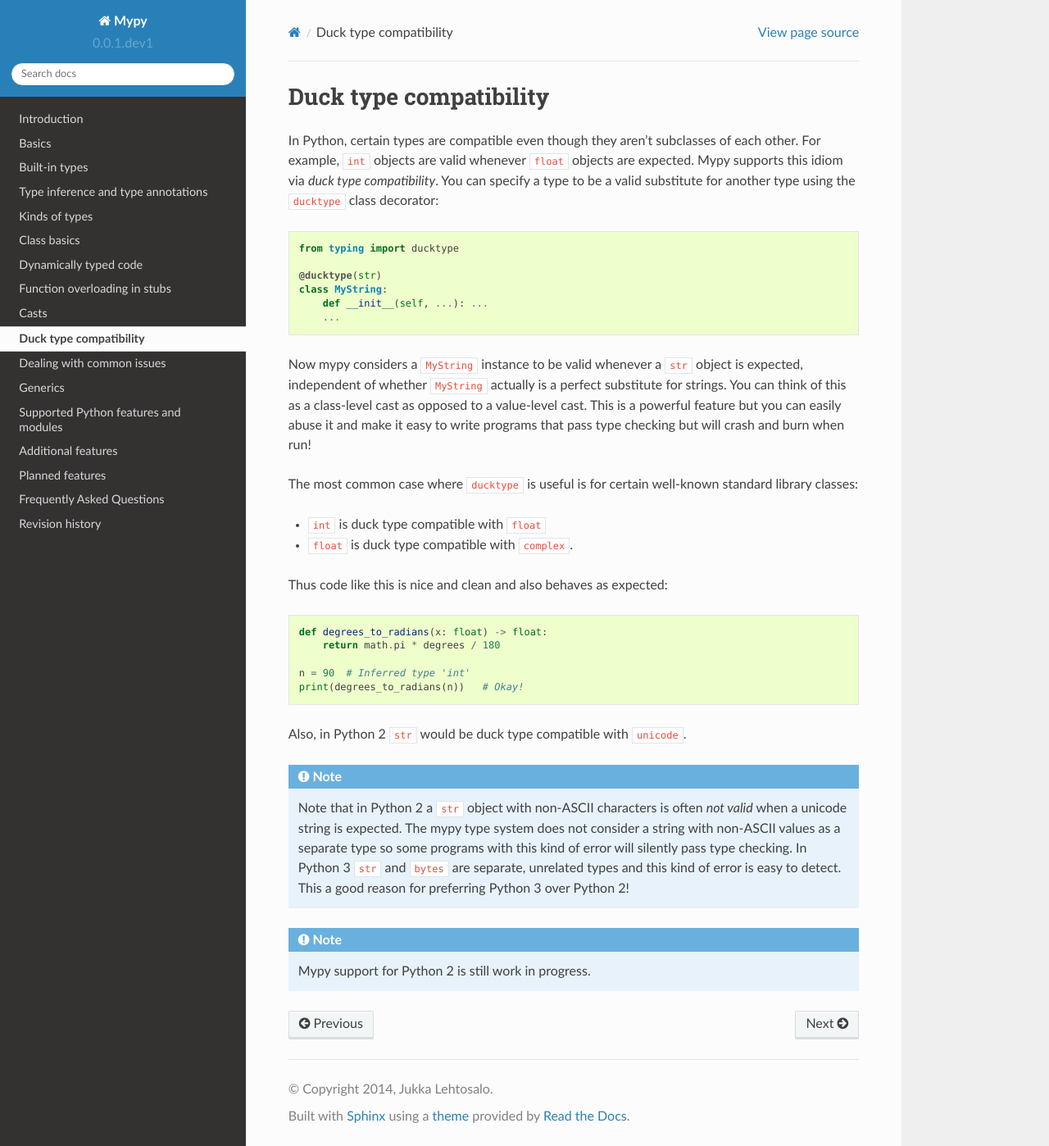
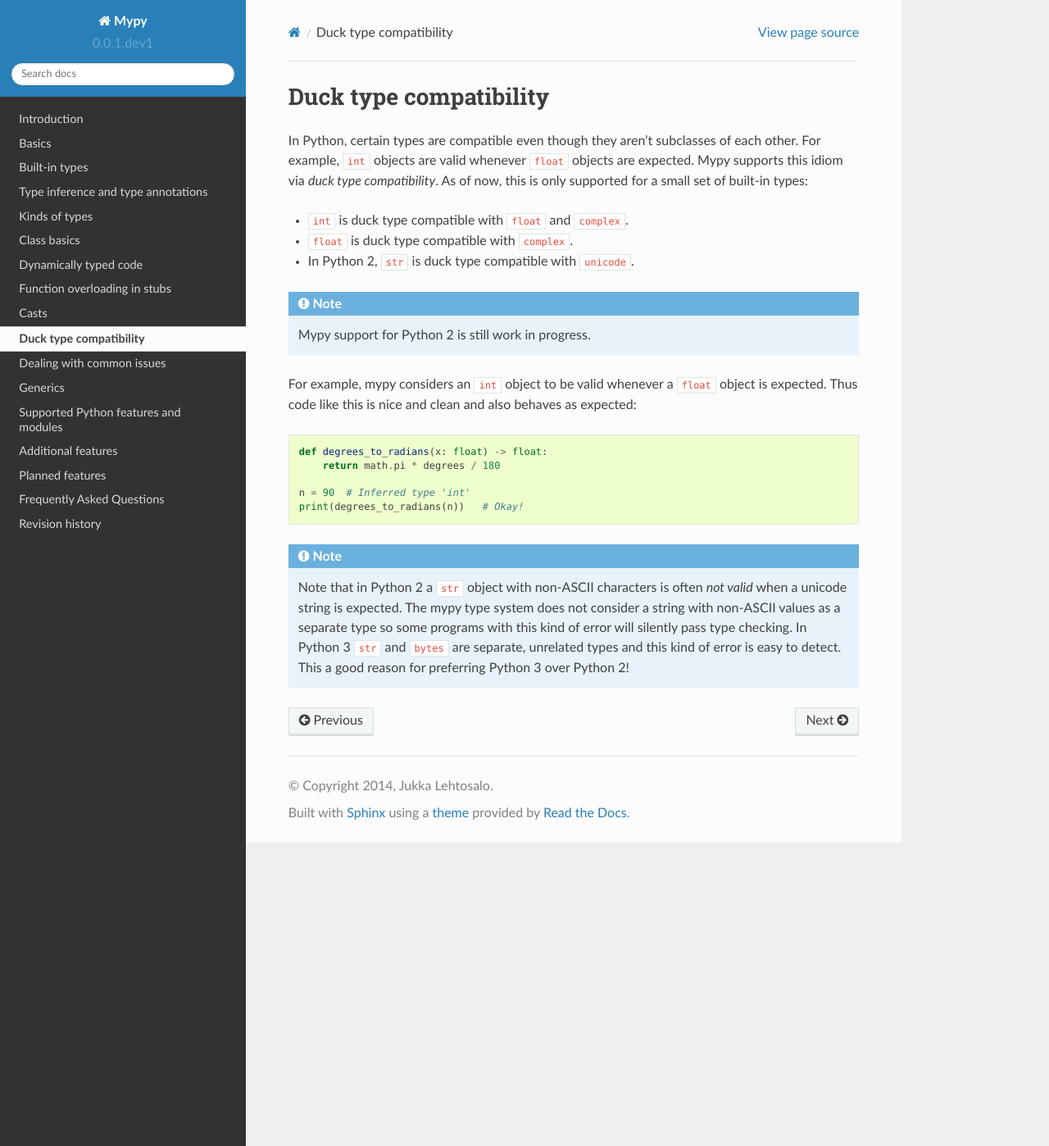
Before and after one commit to lucalysoft/mypy, a Sphinx documentation site: the page built from docs/source/duck_type_compatibility.rst, in a window 1280 px wide and 1398 px high. Shown: the whole window at 82% size. Built offline with Sphinx 7.4.7 and the Read the Docs theme 2.0.0, drawn with Linux system fonts in a browser that asks for light colours.

Commit message:
Update docs to not talk about the @ducktype decorator
@ducktype is an internal feature, since it's not part of PEP 484.

```diff
--- a/docs/source/duck_type_compatibility.rst
+++ b/docs/source/duck_type_compatibility.rst
@@ -3,33 +3,20 @@ Duck type compatibility
 
 In Python, certain types are compatible even though they aren't subclasses of
 each other. For example, ``int`` objects are valid whenever ``float`` objects
-are expected. Mypy supports this idiom via *duck type compatibility*. You can
-specify a type to be a valid substitute for another type using the ``ducktype``
-class decorator:
+are expected. Mypy supports this idiom via *duck type compatibility*. As of
+now, this is only supported for a small set of built-in types:
 
-.. code-block:: python
+* ``int`` is duck type compatible with ``float`` and ``complex``.
+* ``float`` is duck type compatible with ``complex``.
+* In Python 2, ``str`` is duck type compatible with ``unicode``.
 
-    from typing import ducktype
+.. note::
 
-    @ducktype(str)
-    class MyString:
-        def __init__(self, ...): ...
-        ...
+   Mypy support for Python 2 is still work in progress.
 
-Now mypy considers a ``MyString`` instance to be valid whenever a
-``str`` object is expected, independent of whether ``MyString``
-actually is a perfect substitute for strings. You can think of this as
-a class-level cast as opposed to a value-level cast. This is a powerful
-feature but you can easily abuse it and make it easy to write programs
-that pass type checking but will crash and burn when run!
-
-The most common case where ``ducktype`` is useful is for certain
-well-known standard library classes:
-
-* ``int`` is duck type compatible with ``float``
-* ``float`` is duck type compatible with ``complex``.
-
-Thus code like this is nice and clean and also behaves as expected:
+For example, mypy considers an ``int`` object to be valid whenever a
+``float`` object is expected.  Thus code like this is nice and clean
+and also behaves as expected:
 
 .. code-block:: python
 
@@ -38,8 +25,6 @@ Thus code like this is nice and clean and also behaves as expected:
 
    n = 90  # Inferred type 'int'
    print(degrees_to_radians(n))   # Okay!
-
-Also, in Python 2 ``str`` would be duck type compatible with ``unicode``.
 
 .. note::
 
@@ -50,7 +35,3 @@ Also, in Python 2 ``str`` would be duck type compatible with ``unicode``.
    silently pass type checking. In Python 3 ``str`` and ``bytes`` are
    separate, unrelated types and this kind of error is easy to
    detect. This a good reason for preferring Python 3 over Python 2!
-
-.. note::
-
-   Mypy support for Python 2 is still work in progress.
```
